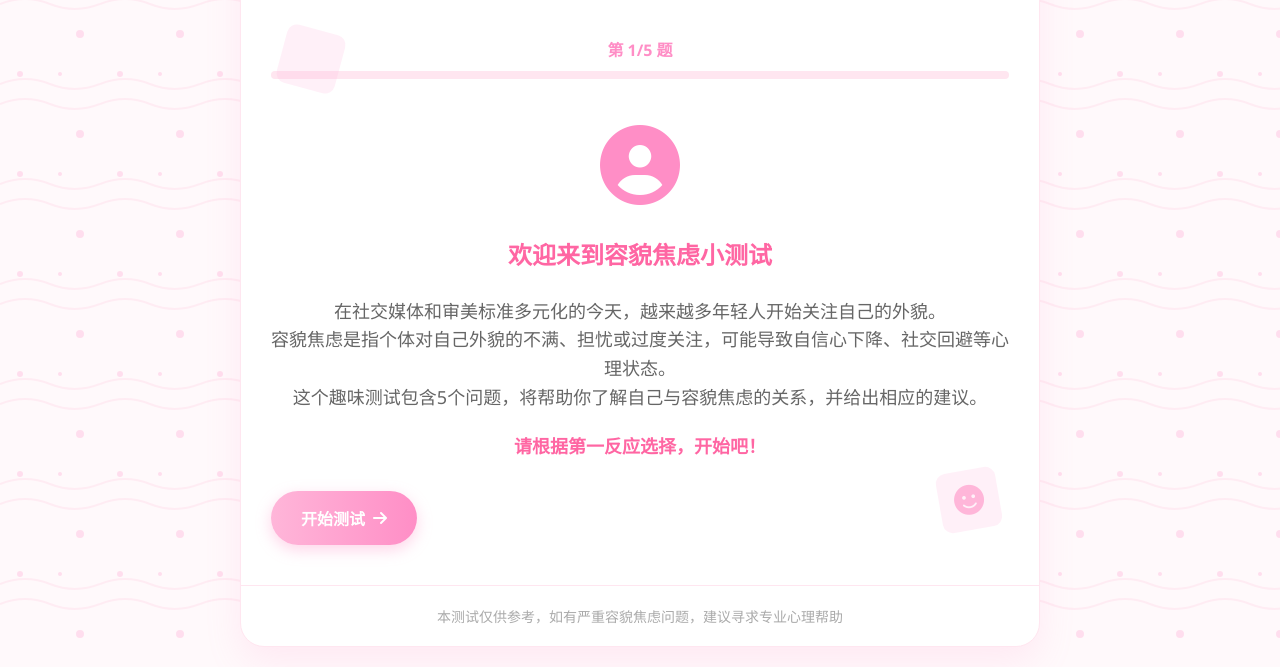
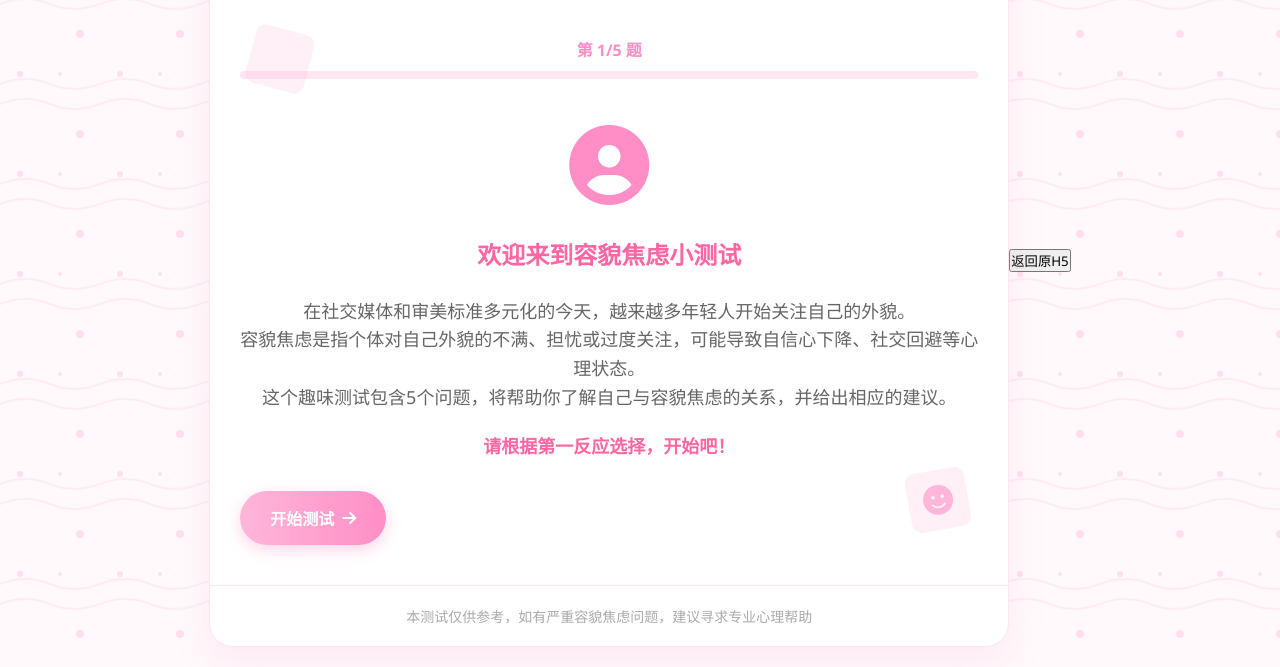
Before and after one commit to qqq12chaojibang/yezhin, a plain HTML site: page index.html in a window 1280 px wide. Shown: the part 146-813 px from the top of the page. Drawn offline with Linux system fonts and the light colour scheme.

Commit message:
Add files via upload

```diff
--- a/index.html
+++ b/index.html
@@ -730,5 +730,6 @@
             `;
         }
     </script>
+    <button onclick="window.location.href='https://v.xiumi.us/stage/v5/7pn10/669208908'">返回原H5</button>
 </body>
 </html>
```
